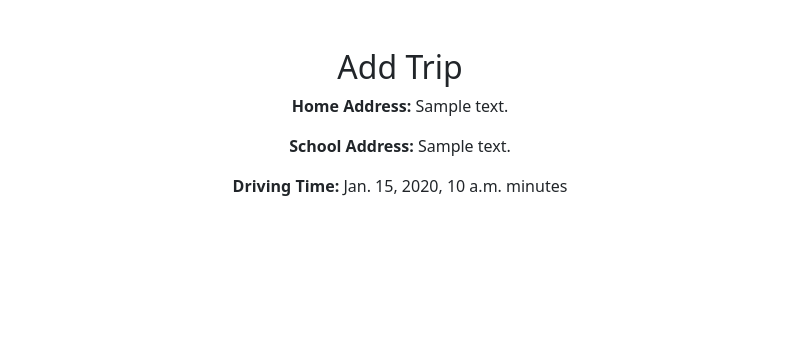
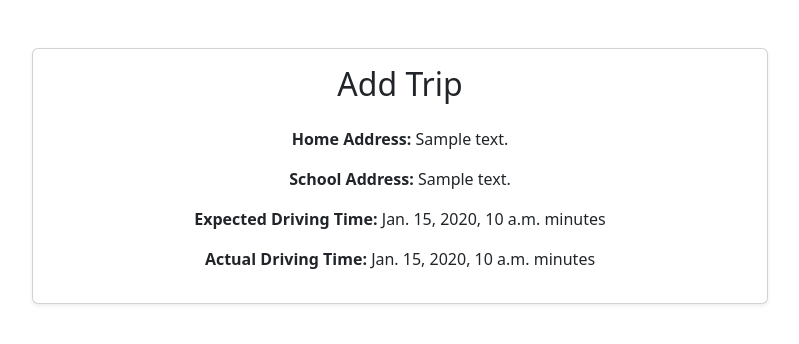
Before and after one commit to persephone-wong/unitedhackproject, a Django app: template templates/add_trip.html in a window 1280 px wide. Shown: the top 344 px of the page, without its empty margins (240-1039 px from the left). Run offline with Django 5.2, Linux system fonts and the light colour scheme; the template is opened without the code that fills it: most values are stand-ins (such as "Sample title", 1, 10 or a date in 2020).

Commit message:
add placeholder css, and expected/actual drive time

```diff
--- a/djangoProject/functions.py
+++ b/djangoProject/functions.py
@@ -90,7 +90,7 @@ def add_trip(request):
         'home_address': home_address,
         'school_address': school_address,
         'driving_time': driving_time_minutes,
-        'total_estimated_time': total_delay
+        'total_drive_time': total_delay
     }
 
 
--- a/templates/add_trip.html
+++ b/templates/add_trip.html
@@ -13,18 +13,24 @@
 <body class="container mt-5">
   <div class="text-center">
     <div class="row mt-4">
-      <div class="col">
-        <h2>Add Trip</h2>
-        <p><strong>Home Address:</strong> {{ home_address }}</p>
-        <p><strong>School Address:</strong> {{ school_address }}</p>
-        <p><strong>Driving Time:</strong> {{ driving_time }} minutes</p>
-        {% if error %}
-        <p class="text-danger">{{ error }}</p>
-        {% endif %}
+      <div class="col-12 col-md-8 mx-auto">
+        <div class="card shadow-sm">
+          <div class="card-body">
+            <h2 class="card-title mb-4">Add Trip</h2>
+            <p><strong>Home Address:</strong> {{ home_address }}</p>
+            <p><strong>School Address:</strong> {{ school_address }}</p>
+            <p><strong>Expected Driving Time:</strong> {{ driving_time }} minutes</p>
+            <p><strong>Actual Driving Time:</strong> {{ total_drive_time }} minutes</p>
+            {% if error %}
+            <div class="alert alert-danger mt-3" role="alert">
+              {{ error }}
+            </div>
+            {% endif %}
+          </div>
+        </div>
       </div>
     </div>
   </div>
-
 </body>
 
 </html>
```
